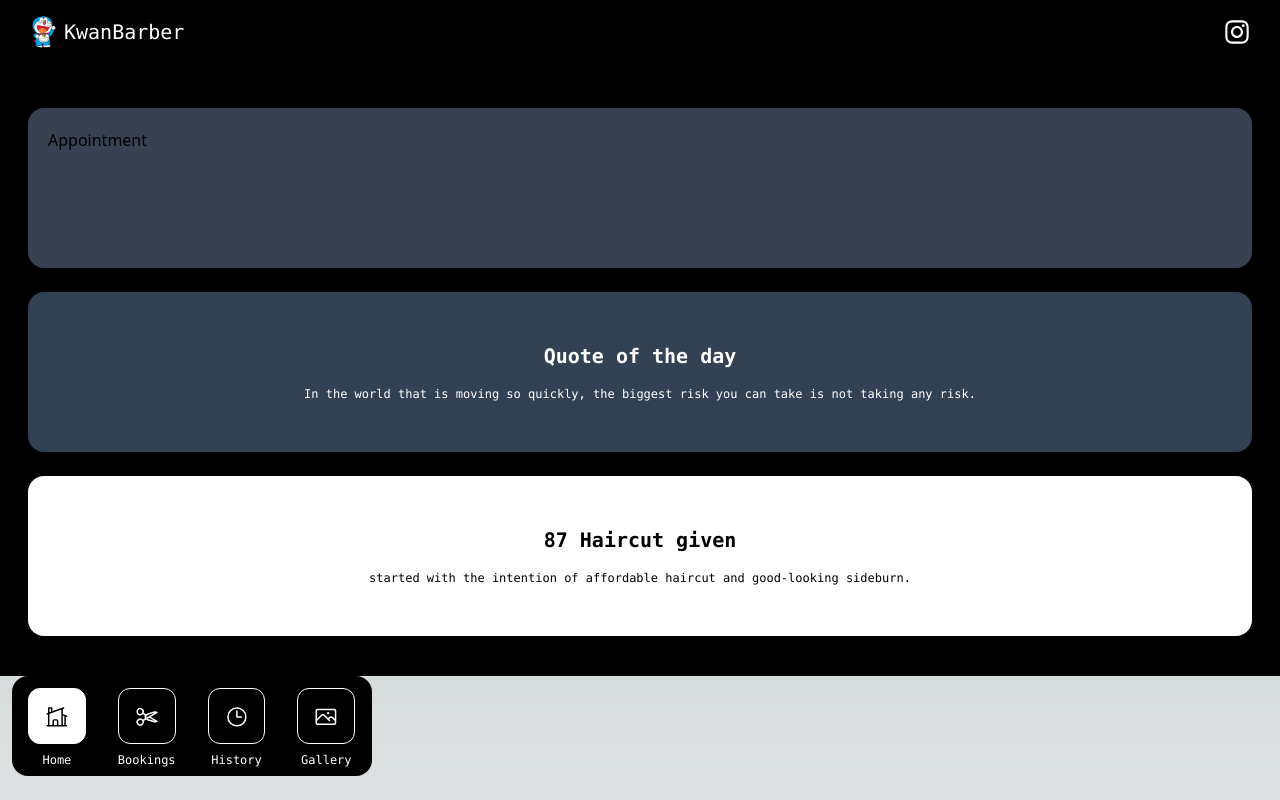
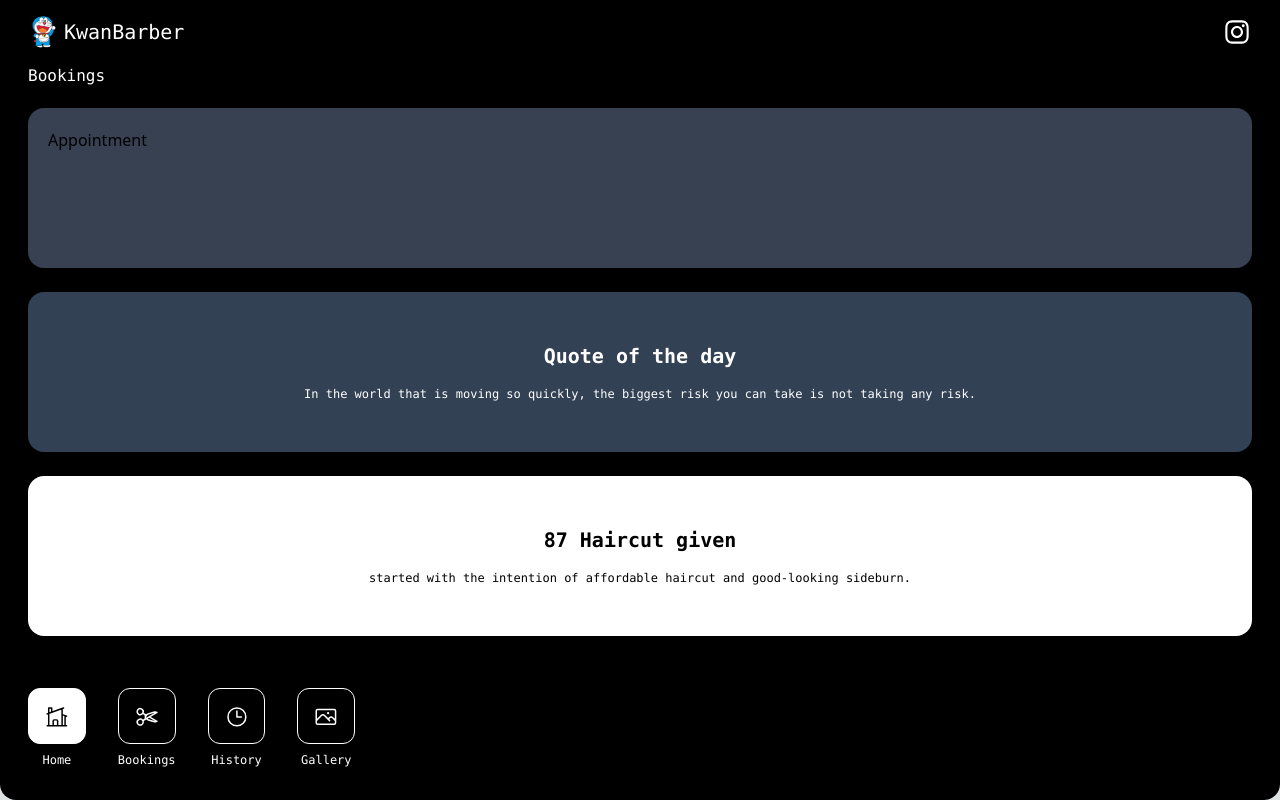
Before and after one commit to Leykwan132/kbarber, a Next.js app: page /bookings in a window 1280 px wide. Built offline with nearby package versions, Linux system fonts and the light colour scheme.

Commit message:
background entirely black.

```diff
--- a/pages/_app.tsx
+++ b/pages/_app.tsx
@@ -9,7 +9,7 @@ export default function App({
   return (
     <RecoilRoot>
       <SessionProvider session={session}>
-        <Component className="bg-black" {...pageProps} />
+        <Component {...pageProps} />
       </SessionProvider>
     </RecoilRoot>
   );
--- a/pages/bookings.tsx
+++ b/pages/bookings.tsx
@@ -8,18 +8,20 @@ type Props = {};
 
 const bookings = (props: Props) => {
   return (
-    <div className="relative z-20 flex flex-col justify-center py-4 bg-black px-7 ">
-      <Header />
-      <div className="mt-4 font-mono ">Bookings</div>{" "}
-      <div className="flex flex-col gap-6 my-5 mb-6 ">
-        <Appointment />
-        <Card content="quote" />
-        <Card content="count" />
+    <div className="relative flex flex-col justify-center py-4 bg-black px-7 ">
+      <div className="z-20">
+        <Header />
+        <div className="mt-4 font-mono text-white">Bookings</div>{" "}
+        <div className="flex flex-col gap-6 my-5 mb-6 ">
+          <Appointment />
+          <Card content="quote" />
+          <Card content="count" />
+        </div>
       </div>
       <div className="fixed z-50 bottom-8 ">
         <Navbar />
       </div>
-      <div className="fixed z-40  left-3 w-[360px] h-[100px] bottom-6 rounded-2xl bg-black" />
+      <div className="fixed bottom-0 left-0 z-10 w-full h-screen bg-black rounded-2xl" />
     </div>
   );
 };
--- a/pages/gallery.tsx
+++ b/pages/gallery.tsx
@@ -8,18 +8,20 @@ type Props = {};
 
 const gallery = (props: Props) => {
   return (
-    <div className="relative z-20 flex flex-col justify-center py-4 bg-black px-7 ">
-      <Header />
-      <div className="mt-4 font-mono ">Gallery</div>{" "}
-      <div className="flex flex-col gap-6 my-5 mb-6 ">
-        <Appointment />
-        <Card content="quote" />
-        <Card content="count" />
+    <div className="relative flex flex-col justify-center py-4 bg-black px-7 ">
+      <div className="z-20">
+        <Header />
+        <div className="mt-4 font-mono text-white">Gallery</div>{" "}
+        <div className="flex flex-col gap-6 my-5 mb-6 ">
+          <Appointment />
+          <Card content="quote" />
+          <Card content="count" />
+        </div>
       </div>
       <div className="fixed z-50 bottom-8 ">
         <Navbar />
       </div>
-      <div className="fixed z-40  left-3 w-[360px] h-[100px] bottom-6 rounded-2xl bg-black" />
+      <div className="fixed bottom-0 left-0 z-10 w-full h-screen bg-black rounded-2xl" />
     </div>
   );
 };
--- a/pages/history.tsx
+++ b/pages/history.tsx
@@ -8,18 +8,20 @@ type Props = {};
 
 const history = (props: Props) => {
   return (
-    <div className="relative z-20 flex flex-col justify-center py-4 bg-black px-7 ">
-      <Header />
-      <div className="mt-4 font-mono ">History</div>{" "}
-      <div className="flex flex-col gap-6 my-5 mb-6 ">
-        <Appointment />
-        <Card content="quote" />
-        <Card content="count" />
+    <div className="relative flex flex-col justify-center py-4 bg-black px-7 ">
+      <div className="z-20">
+        <Header />
+        <div className="mt-4 font-mono text-white ">History</div>{" "}
+        <div className="flex flex-col gap-6 my-5 mb-6 ">
+          <Appointment />
+          <Card content="quote" />
+          <Card content="count" />
+        </div>
       </div>
       <div className="fixed z-50 bottom-8 ">
         <Navbar />
       </div>
-      <div className="fixed z-40  left-3 w-[360px] h-[100px] bottom-6 rounded-2xl bg-black" />
+      <div className="fixed bottom-0 left-0 z-10 w-full h-screen bg-black rounded-2xl" />
     </div>
   );
 };
--- a/pages/home.tsx
+++ b/pages/home.tsx
@@ -12,7 +12,8 @@ const Home = (props: Props) => {
   const router = useRouter();
   const { data: session } = useSession();
   return (
-    <div className="relative z-20 flex flex-col justify-center py-4 bg-black px-7">
+    <div className="relative flex flex-col flex-1 h-screen py-4 bg-black px-7">
+      <div className="z-20">
         <Header />
         <div className="flex items-center">
           <div className="mt-4 font-mono text-white ">{`Hey ${session?.user?.name}! 👋🏻`}</div>
@@ -22,11 +23,11 @@ const Home = (props: Props) => {
           <Card content="quote" />
           <Card content="count" />
         </div>
-
+      </div>
       <div className="fixed z-50 bottom-8 ">
         <Navbar />
       </div>
-      <div className="fixed z-40  left-3 w-[360px] h-[100px] bottom-6 rounded-2xl bg-black" />
+      <div className="fixed bottom-0 left-0 z-10 w-full h-screen bg-black rounded-2xl" />
     </div>
   );
 };
```
Lines whose indentation alone changed are shown as unchanged.
